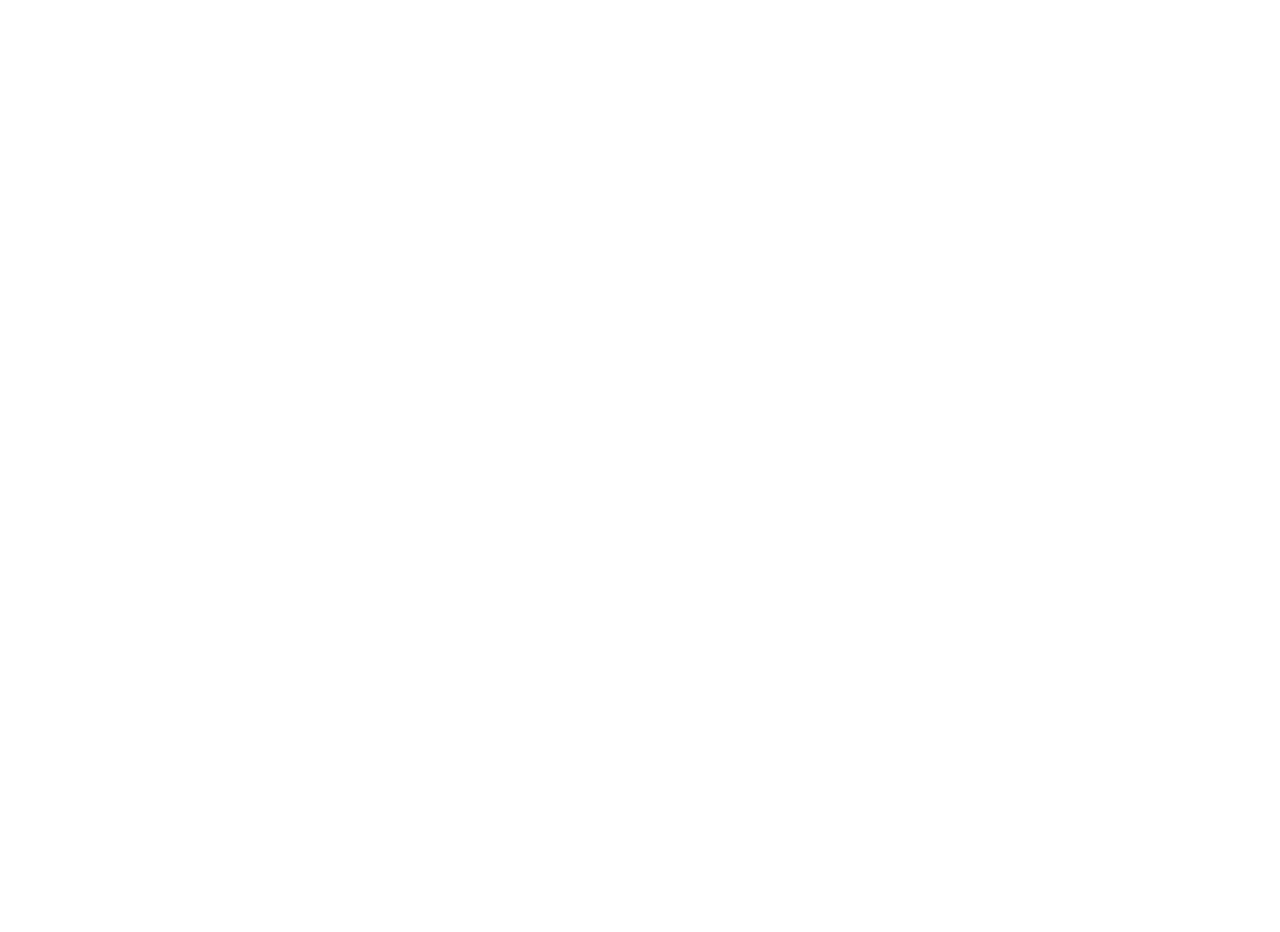
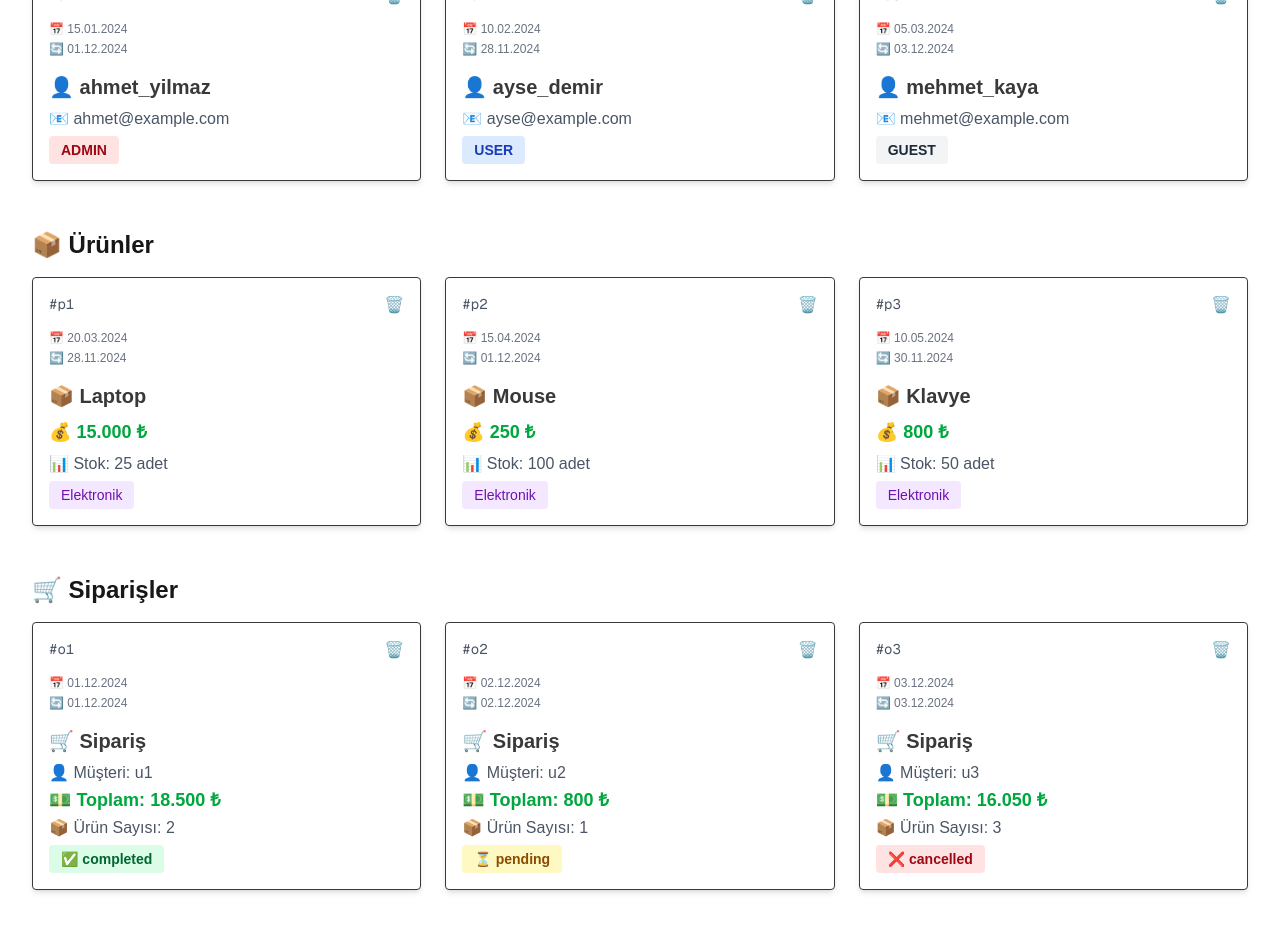
Before and after one commit to kirmizikaya/typescript_sunum, a Next.js app: page /sunum/sayfa13 in a window 1280 px wide. Shown: the part 180-1112 px from the top of the page. Before the commit the page ends 800 px from the top, so only its background shows below. Built offline with nearby package versions, Linux system fonts and the light colour scheme.

Commit message:
cardlar düzenlendi

```diff
--- a/app/sunum/sayfa13/page.tsx
+++ b/app/sunum/sayfa13/page.tsx
@@ -9,21 +9,25 @@
     onDelete: (id: string) => void;
 }
 
-
 const EntityCard = <T extends Entity>({
     entity,
     renderDetails,
     onDelete
 }: EntityCardProps<T>) => {
     return (
-        <div className="card">
+        <div className="card border rounded-lg p-4 shadow-md">
             {/* Ortak Entity özellikleri */}
-            <div className="header">
-                <span className="id">#{entity.id}</span>
-                <button onClick={() => onDelete(entity.id)}>🗑️</button>
+            <div className="header flex justify-between items-center mb-4">
+                <span className="id font-mono text-sm text-gray-600">#{entity.id}</span>
+                <button
+                    onClick={() => onDelete(entity.id)}
+                    className="text-red-500 hover:text-red-700 transition-colors"
+                >
+                    🗑️
+                </button>
             </div>
 
-            <div className="timestamps">
+            <div className="timestamps text-xs text-gray-500 mb-4 space-y-1">
                 <div>📅 {entity.createdAt.toLocaleDateString('tr-TR')}</div>
                 <div>🔄 {entity.updatedAt.toLocaleDateString('tr-TR')}</div>
             </div>
@@ -36,18 +40,36 @@
     );
 };
 
-
 const App = () => {
-    const user: User = {
+    const users: User[] = [
+        {
             id: 'u1',
             username: 'ahmet_yilmaz',
             email: 'ahmet@example.com',
             role: 'admin',
             createdAt: new Date('2024-01-15'),
             updatedAt: new Date('2024-12-01')
-    };
+        },
+        {
+            id: 'u2',
+            username: 'ayse_demir',
+            email: 'ayse@example.com',
+            role: 'user',
+            createdAt: new Date('2024-02-10'),
+            updatedAt: new Date('2024-11-28')
+        },
+        {
+            id: 'u3',
+            username: 'mehmet_kaya',
+            email: 'mehmet@example.com',
+            role: 'guest',
+            createdAt: new Date('2024-03-05'),
+            updatedAt: new Date('2024-12-03')
+        }
+    ];
 
-    const product: Product = {
+    const products: Product[] = [
+        {
             id: 'p1',
             name: 'Laptop',
             price: 15000,
@@ -55,9 +77,29 @@
             category: 'Elektronik',
             createdAt: new Date('2024-03-20'),
             updatedAt: new Date('2024-11-28')
-    };
+        },
+        {
+            id: 'p2',
+            name: 'Mouse',
+            price: 250,
+            stock: 100,
+            category: 'Elektronik',
+            createdAt: new Date('2024-04-15'),
+            updatedAt: new Date('2024-12-01')
+        },
+        {
+            id: 'p3',
+            name: 'Klavye',
+            price: 800,
+            stock: 50,
+            category: 'Elektronik',
+            createdAt: new Date('2024-05-10'),
+            updatedAt: new Date('2024-11-30')
+        }
+    ];
 
-    const order: Order = {
+    const orders: Order[] = [
+        {
             id: 'o1',
             userId: 'u1',
             productIds: ['p1', 'p2'],
@@ -65,64 +107,114 @@
             status: 'completed',
             createdAt: new Date('2024-12-01'),
             updatedAt: new Date('2024-12-01')
-    };
+        },
+        {
+            id: 'o2',
+            userId: 'u2',
+            productIds: ['p3'],
+            totalAmount: 800,
+            status: 'pending',
+            createdAt: new Date('2024-12-02'),
+            updatedAt: new Date('2024-12-02')
+        },
+        {
+            id: 'o3',
+            userId: 'u3',
+            productIds: ['p1', 'p2', 'p3'],
+            totalAmount: 16050,
+            status: 'cancelled',
+            createdAt: new Date('2024-12-03'),
+            updatedAt: new Date('2024-12-03')
+        }
+    ];
 
     return (
-        <div className="container mx-auto max-w-5xl">
-            <div className="flex flex-col sm:flex-row border-1">
+        <div className="container mx-auto max-w-7xl p-8">
+            <h1 className="text-3xl font-bold mb-8">Entity Cards</h1>
 
-                <div className="flex justify-center items-center mr-20 border-1">
-                    {/* User Card */}
+            {/* Users Section */}
+            <section className="mb-12">
+                <h2 className="text-2xl font-semibold mb-4">👥 Kullanıcılar</h2>
+                <div className="grid grid-cols-1 md:grid-cols-2 lg:grid-cols-3 gap-6">
+                    {users.map(user => (
                         <EntityCard
+                            key={user.id}
                             entity={user}
                             renderDetails={(u) => (
                                 <div>
-                                <h3>👤 {u.username}</h3>
-                                <p>📧 {u.email}</p>
-                                <span className={`role ${u.role}`}>
+                                    <h3 className="text-xl font-semibold mb-2">👤 {u.username}</h3>
+                                    <p className="text-gray-600 mb-2">📧 {u.email}</p>
+                                    <span className={`inline-block px-3 py-1 rounded text-sm font-semibold
+                                        ${u.role === 'admin' ? 'bg-red-100 text-red-800' :
+                                          u.role === 'user' ? 'bg-blue-100 text-blue-800' :
+                                          'bg-gray-100 text-gray-800'}`}>
                                         {u.role.toUpperCase()}
                                     </span>
                                 </div>
                             )}
                             onDelete={(id) => console.log('User silindi:', id)}
                         />
+                    ))}
                 </div>
-                <div className="flex justify-center items-center mr-20 border">
-                    {/* Product Card */}
+            </section>
+
+            {/* Products Section */}
+            <section className="mb-12">
+                <h2 className="text-2xl font-semibold mb-4">📦 Ürünler</h2>
+                <div className="grid grid-cols-1 md:grid-cols-2 lg:grid-cols-3 gap-6">
+                    {products.map(product => (
                         <EntityCard
+                            key={product.id}
                             entity={product}
                             renderDetails={(p) => (
                                 <div>
-                                <h3>📦 {p.name}</h3>
-                                <p>💰 {p.price.toLocaleString('tr-TR')} ₺</p>
-                                <p>📊 Stok: {p.stock} adet</p>
-                                <span className="category">{p.category}</span>
+                                    <h3 className="text-xl font-semibold mb-2">📦 {p.name}</h3>
+                                    <p className="text-lg font-bold text-green-600 mb-2">
+                                        💰 {p.price.toLocaleString('tr-TR')} ₺
+                                    </p>
+                                    <p className="text-gray-600 mb-2">📊 Stok: {p.stock} adet</p>
+                                    <span className="inline-block px-3 py-1 bg-purple-100 text-purple-800 rounded text-sm">
+                                        {p.category}
+                                    </span>
                                 </div>
                             )}
                             onDelete={(id) => console.log('Product silindi:', id)}
                         />
+                    ))}
                 </div>
-                <div className="flex justify-center items-center mr-20">
-                    {/* Order Card */}
+            </section>
+
+            {/* Orders Section */}
+            <section className="mb-12">
+                <h2 className="text-2xl font-semibold mb-4">🛒 Siparişler</h2>
+                <div className="grid grid-cols-1 md:grid-cols-2 lg:grid-cols-3 gap-6">
+                    {orders.map(order => (
                         <EntityCard
+                            key={order.id}
                             entity={order}
                             renderDetails={(o) => (
                                 <div>
-                                <h3>🛒 Sipariş</h3>
-                                <p>👤 Müşteri: {o.userId}</p>
-                                <p>💵 Toplam: {o.totalAmount.toLocaleString('tr-TR')} ₺</p>
-                                <p>📦 Ürün Sayısı: {o.productIds.length}</p>
-                                <span className={`status ${o.status}`}>
+                                    <h3 className="text-xl font-semibold mb-2">🛒 Sipariş</h3>
+                                    <p className="text-gray-600 mb-1">👤 Müşteri: {o.userId}</p>
+                                    <p className="text-lg font-bold text-green-600 mb-1">
+                                        💵 Toplam: {o.totalAmount.toLocaleString('tr-TR')} ₺
+                                    </p>
+                                    <p className="text-gray-600 mb-2">📦 Ürün Sayısı: {o.productIds.length}</p>
+                                    <span className={`inline-block px-3 py-1 rounded text-sm font-semibold
+                                        ${o.status === 'completed' ? 'bg-green-100 text-green-800' :
+                                          o.status === 'pending' ? 'bg-yellow-100 text-yellow-800' :
+                                          'bg-red-100 text-red-800'}`}>
                                         {o.status === 'completed' ? '✅' :
                                          o.status === 'pending' ? '⏳' : '❌'}
-                                    {o.status}
+                                        {' '}{o.status}
                                     </span>
                                 </div>
                             )}
                             onDelete={(id) => console.log('Order silindi:', id)}
                         />
+                    ))}
                 </div>
-            </div>
+            </section>
         </div>
     );
 }
```
Lines whose indentation alone changed are shown as unchanged.
